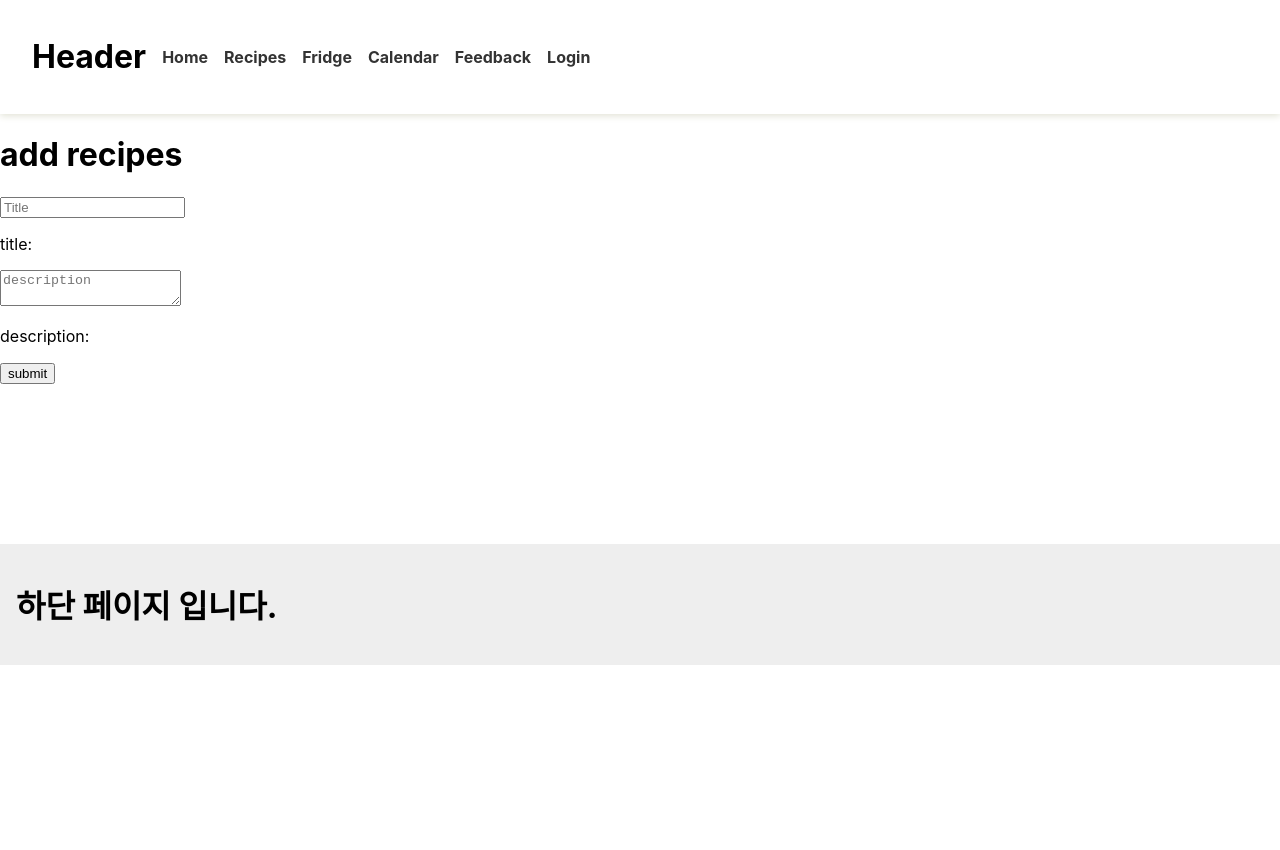
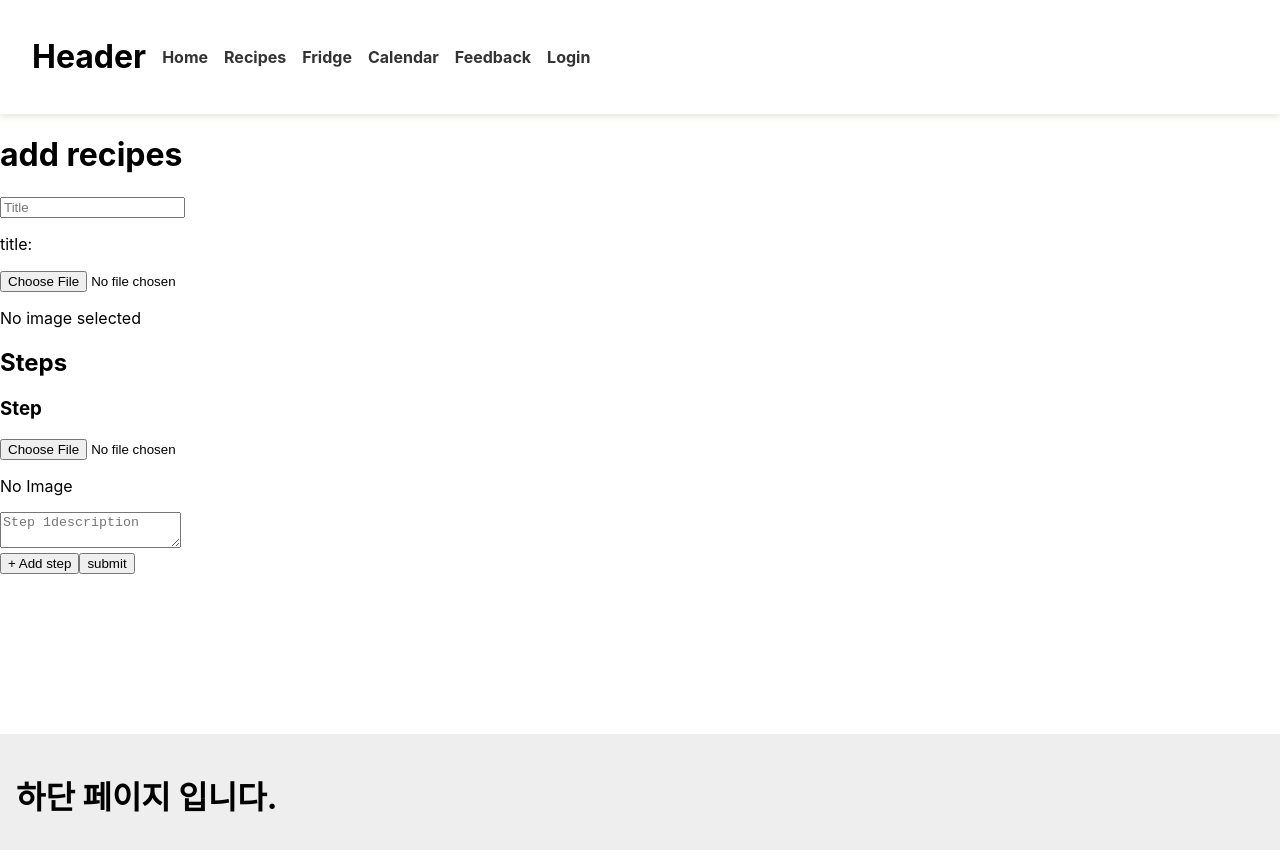
Before and after one commit to thinking-always/recipe-webservice, a React (Create React App) app: page /recipes/add in a window 1280 px wide. Shown: the top 850 px of the page. Before the commit the page ends 800 px from the top, so only its background shows below. Built offline with nearby package versions, Linux system fonts and the light colour scheme.

Commit message:
Initialize Flask app with Recipe and Step models

```diff
--- a/src/components/Recipes/AddRecipe.jsx
+++ b/src/components/Recipes/AddRecipe.jsx
@@ -5,44 +5,68 @@ export default function AddRecipe() {
     const [title, setTitle] = useState("");
     const [description, setDescription] = useState("");
     const navigate = useNavigate();
+    const [coverImage, setCoverImage] = useState();
+
+    const [steps, setSteps] = useState([{image:null,text:""}]);
 
     const token = localStorage.getItem("token");
 
 
     const handleSubmit = () => {
-        if (!title || !description) {
+        if (!title) {
             alert("put title and description!");
             return;
         }
 
         console.log(title, description);
 
+        const formData = new FormData();
+        formData.append("title",title);
+        formData.append("description",description);
+
+        if (coverImage) {
+            formData.append("coverImage", coverImage);
+        }
+
+        steps.forEach((step) => {
+            if (step.image) {
+                formData.append("stepImages", step.image);
+            }
+            formData.append("stepTexts", step.text);
+        });
+
         fetch("http://localhost:5000/recipes", {
             method: "POST",
             headers: {
-                "Content-Type": "application/json",
                 Authorization: `Bearer ${token}`
             },
-            body: JSON.stringify({
-                title: title,
-                description: description
-            })
+            body: formData
         })
             .then((res) =>
                 res.json()
             )
             .then((data) => {
-                console.log("answer", data);
+                console.log("Server response", data);
                 if (data.success) {
-                    alert("success");
+                    alert("Recipe added");
                     navigate('/recipes');
                 } else {
-                    alert("fail!");
+                    alert("Save fail!");
                 }
             })
             .catch((err) => {
                 console.error("err", err);
             });
+    };
+
+    const handleAddStep = () => {
+        setSteps([...steps, { image: null, text: "" }]);
+    };
+
+    const handleStepChange = (index, field, value) => {
+        const updatedSteps = [...steps];
+        updatedSteps[index][field] = value;
+        setSteps(updatedSteps);
     };
 
     return (
@@ -59,14 +83,46 @@ export default function AddRecipe() {
             />
             <p>title: {title}</p>
 
-            <textarea
-                placeholder="description"
-                value={description}
-                onChange={(e) => {
-                    setDescription(e.target.value)
-                }}
+            <input
+                type="file"
+                accept="image/*"
+                onChange={(e) => setCoverImage(e.target.files[0])}
             />
-            <p>description: {description}</p>
+            <p>{coverImage ? `Selected: ${coverImage.name}` : "No image selected"}</p>
+
+            <h2>Steps</h2>
+
+            {steps.map((step, index) => (
+                <div key={index} className="step-card">
+                    <h3>Step</h3>
+
+                    <input
+                        type="file"
+                        accept="image/*"
+                        onChange={(e) =>
+                            handleStepChange(index, "image", e.target.files[0])
+                        }
+                    />
+
+                    <p>
+                        {step.image ? `Selected: ${step.image.name}` : "No Image"}
+                    </p>
+
+                    <textarea
+                    placeholder={`Step ${index + 1}description`}
+                    value={step.text}
+                    onChange={(e) =>
+                        handleStepChange(index, "text", e.target.value)
+                    }
+                    />
+                </div>
+            ))}
+            <button type="button" onClick={handleAddStep}>
+                + Add step
+            </button>
+
+
+
 
             <button onClick={handleSubmit}>submit</button>
 
```
Also changed, not shown: 1 other file (tests, documents, lock files or other folders).
